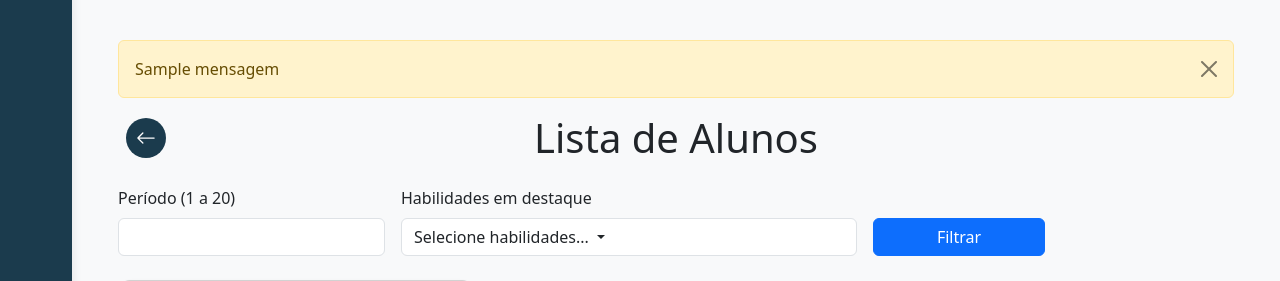
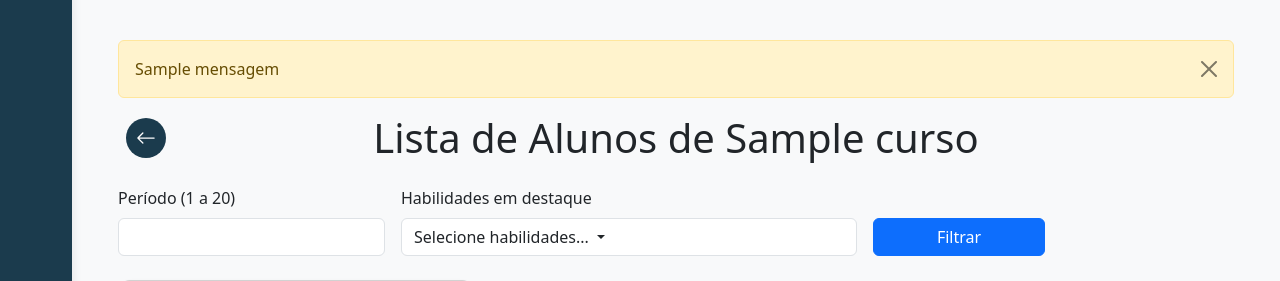
Before and after one commit to iamdiniz/academic_project, a Python web app: template templates/cardAlunos.html in a window 1280 px wide. Shown: the part 56-337 px from the top of the page. Run offline with Jinja, Linux system fonts and the light colour scheme; the template is opened without the code that fills it: most values are stand-ins (such as "Sample title", 1, 10 or a date in 2020).

Commit message:
lista de alunos de x, adicionando o curso ao lado do nome

```diff
--- a/templates/cardAlunos.html
+++ b/templates/cardAlunos.html
@@ -42,7 +42,7 @@
                 <path fill-rule="evenodd" d="M15 8a.5.5 0 0 1-.5.5H2.707l3.147 3.146a.5.5 0 0 1-.708.708l-4-4a.5.5 0 0 1 0-.708l4-4a.5.5 0 1 1 .708.708L2.707 7.5H14.5a.5.5 0 0 1 .5.5z"/>
             </svg>
         </a>
-        <h1 class="m-0 w-100 text-center page-title">Lista de Alunos</h1>
+        <h1 class="m-0 w-100 text-center page-title">Lista de Alunos{% if curso %} de {{ curso }}{% endif %}</h1>
     </div>
 
     <!-- Formulário de Filtro -->
```
